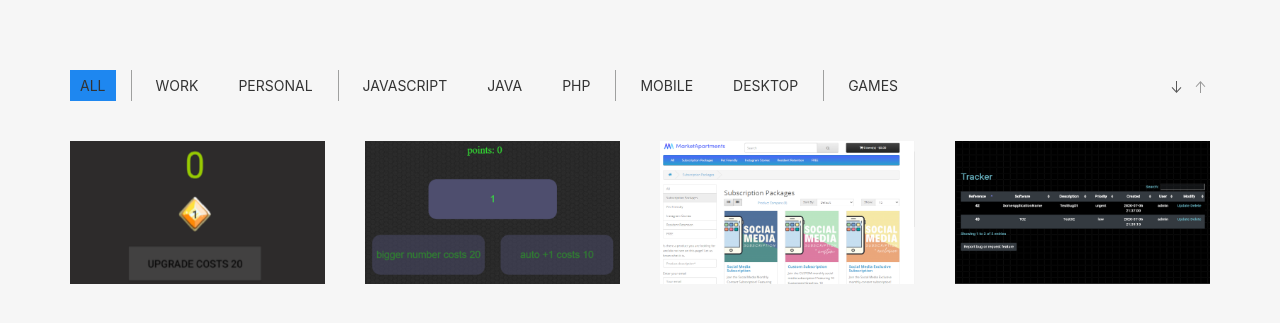
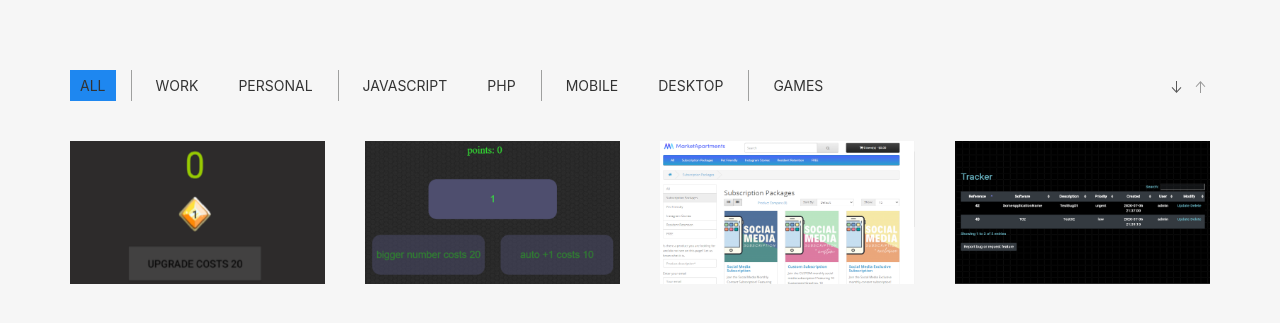
Before and after one commit to ajmalesa/Portfolio, a PHP site: page / in a window 1280 px wide. Shown: the part 80-403 px from the top of the page. Run offline with PHP 8.4, Linux system fonts and the light colour scheme.

Commit message:
Removed animations on navbar and added margin to bottom of page

```diff
--- a/index.php
+++ b/index.php
@@ -16,15 +16,15 @@
 </head>
 <body>
 
-    <nav class="uk-background-secondary uk-light uk-navbar" uk-sticky="animation: uk-animation-slide-top">
+    <nav class="uk-background-secondary uk-light uk-navbar">
         <!-- Name display on the left -->
-        <div class="uk-navbar-left uk-margin-large-left" uk-scrollspy="cls: uk-animation-slide-top; repeat: false">
+        <div class="uk-navbar-left uk-margin-large-left">
             <a href="" class="uk-navbar-item uk-logo uk-margin-small-right">Ajmal Esa</a>
         </div>
         <!-- /Name display on the left -->
 
         <!-- /Navigation Menu For Screens With A Width Larger Than 960px -->
-        <div class="uk-navbar-right uk-visible@m uk-margin-large-right" uk-scrollspy="cls: uk-animation-slide-top; repeat: false">
+        <div class="uk-navbar-right uk-visible@m uk-margin-large-right">
             <ul class="uk-navbar-nav">
                 <li class="uk-active"><a href="/">Projects</a></li>
                 <li class=""><a href="/games">Games</a></li>
@@ -35,7 +35,7 @@
 
         <!-- Mobile Navigation Menu On The Right -->
         <div class="uk-hidden@m uk-navbar-right uk-margin-large-right">
-            <a class="uk-navbar-toggle" uk-toggle="target: #offcanvas-nav-primary" uk-navbar-toggle-icon href="#" uk-scrollspy="cls: uk-animation-slide-top; repeat: false"></a>
+            <a class="uk-navbar-toggle" uk-toggle="target: #offcanvas-nav-primary" uk-navbar-toggle-icon href="#"></a>
         </div>
 
         <div class="uk-hidden@m" id="offcanvas-nav-primary" uk-offcanvas="flip: true; overlay: true">
@@ -50,7 +50,7 @@
         <!-- /Mobile Navigation Menu On The Right -->
     </nav>
 
-    <div class="uk-margin-large-left uk-margin-large-right uk-margin-large-top" >
+    <div class="uk-margin-large-left uk-margin-large-right uk-margin-large-top uk-margin-small-bottom" >
         <div uk-filter="target: .js-filter">
 
             <!-- Filter and sort selection -->
@@ -72,7 +72,7 @@
                         <div>
                             <ul class="uk-subnav uk-subnav-pill" uk-margin>
                                 <li uk-filter-control="filter: [primary-language='JavaScript']; group: primary-language"><a href="#" class="uk-text-emphasis">JavaScript</a></li>
-                                <li uk-filter-control="filter: [primary-language='Java']; group: primary-language"><a href="#" class="uk-text-emphasis">Java</a></li>
+                                <!-- <li uk-filter-control="filter: [primary-language='Java']; group: primary-language"><a href="#" class="uk-text-emphasis">Java</a></li> -->
                                 <li uk-filter-control="filter: [primary-language='PHP']; group: primary-language"><a href="#" class="uk-text-emphasis">PHP</a></li>
                             </ul>
                         </div>
```
